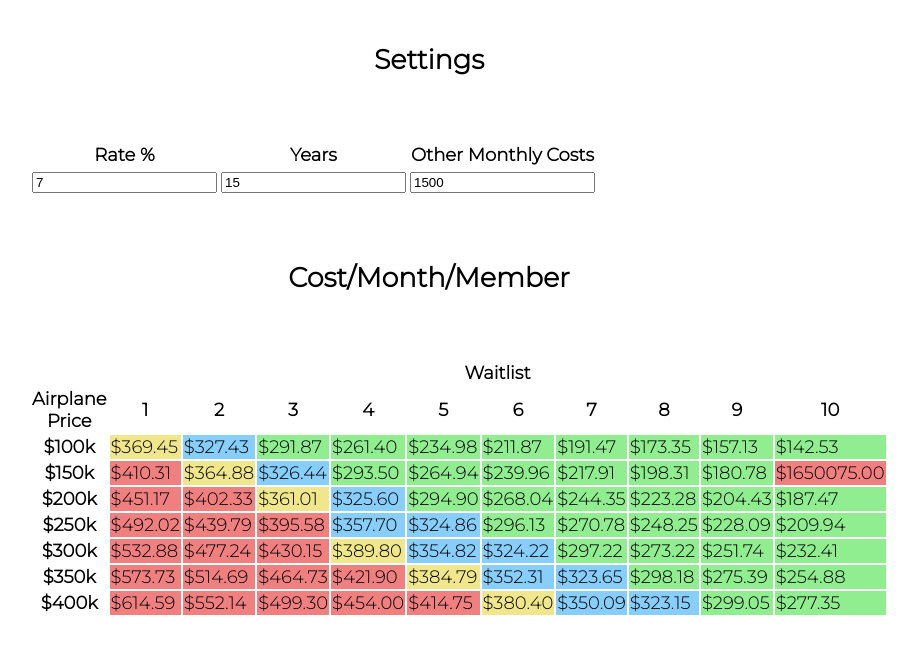
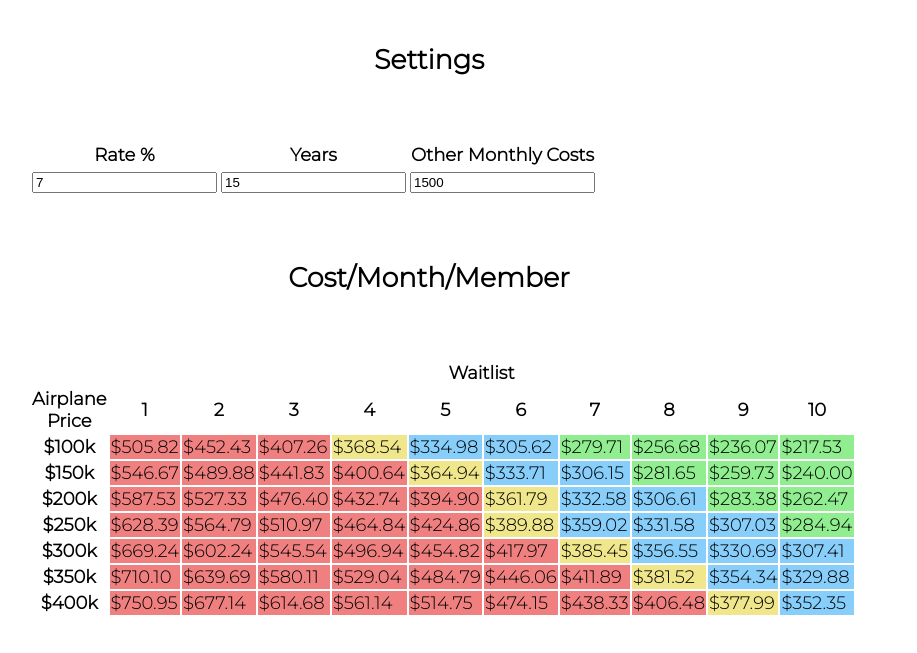
Before and after one commit to PFFC/PFFC.github.io, a plain HTML site: page SecondPlane.html in a window 1280 px wide. Shown: the part 131-784 px from the top of the page, without its empty margins (211-1128 px from the left). Drawn offline with Linux system fonts and the light colour scheme.

Commit message:
Update SecondPlane.html
code fix & padding

```diff
--- a/SecondPlane.html
+++ b/SecondPlane.html
@@ -44,7 +44,7 @@
                 text-align: center;
             }
             td {
-                padding: 2px, 5px;
+                padding: 3px, 6px;
             }
             img {
                 width: 100%;
@@ -53,9 +53,9 @@
         </style>
         <script type="text/javascript">
             function RecalculateGrid(){
-                var rate = document.getElementById("Rate").value;
-                var years = document.getElementById("Years").value;
-                var costs = document.getElementById("Costs").value;
+                var rate = Number(document.getElementById("Rate").value);
+                var years = Number(document.getElementById("Years").value);
+                var costs = Number(document.getElementById("Costs").value);
 
                 var monthlyRate = (rate/100)/12;
                 var months = years * 12;
```
